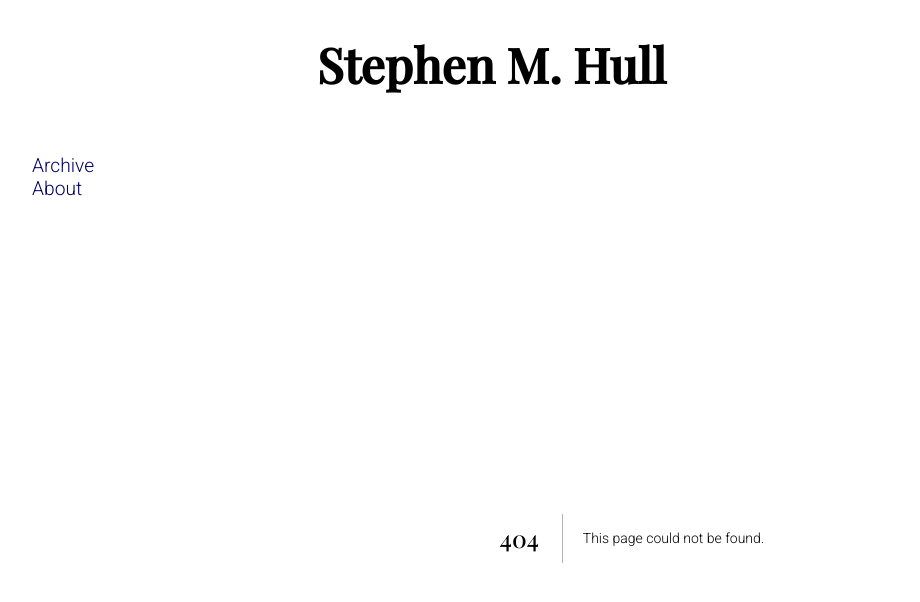
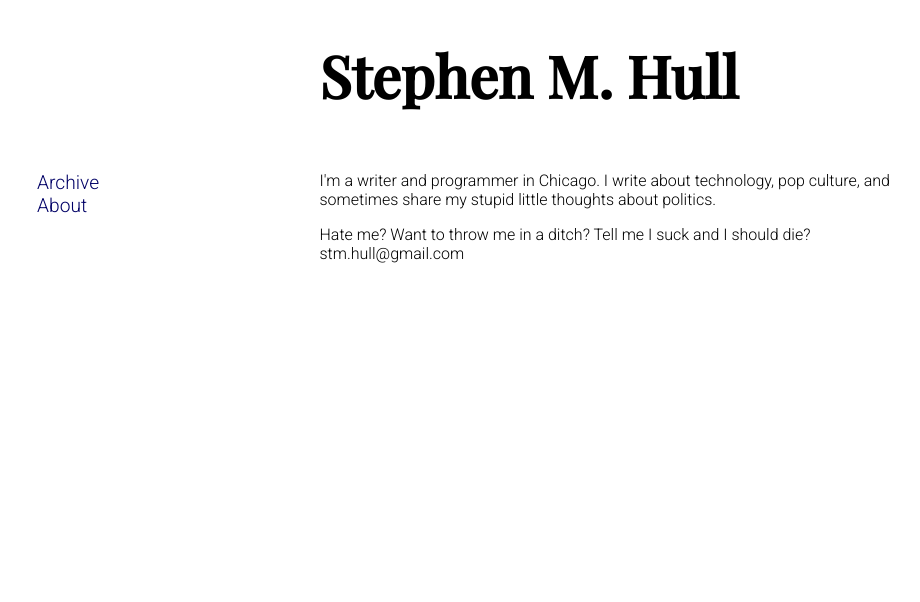
Before and after one commit to stmhull/blog, a Next.js app: page /about in a window 1280 px wide. Before the commit this address had no page. Shown: the top 602 px of the page, without its empty margins (8-928 px from the left). Built offline with nearby package versions, Linux system fonts and the light colour scheme.

Commit message:
it is fine

```diff
--- a/components/title.js
+++ b/components/title.js
@@ -1,5 +1,5 @@
 export default function Title() {
     return (
-        <h1 className="title">Stephen M. Hull</h1>
+        <h1 className="title"><a id="root-link" href="/">Stephen M. Hull</a></h1>
     )
 }
--- a/pages/_document.js
+++ b/pages/_document.js
@@ -16,8 +16,8 @@ class BlogDocument extends Document {
                     href="https://fonts.googleapis.com/css2?family=Playfair+Display:wght@500&display=swap"
                     rel="stylesheet"
                 />
-<link rel="preconnect" href="https://fonts.gstatic.com" />
-<link href="https://fonts.googleapis.com/css2?family=Roboto:wght@100;300&display=swap" rel="stylesheet" />
+                <link rel="preconnect" href="https://fonts.gstatic.com" />
+                <link href="https://fonts.googleapis.com/css2?family=Roboto:wght@100;300&display=swap" rel="stylesheet" />
                 </Head>
                 <body>
                     <Main />
--- /dev/null
+++ b/pages/about.js
@@ -0,0 +1,13 @@
+import React from 'react';
+
+export default function About () {
+    return (
+        <div>
+            <p>
+            I'm a writer and programmer in Chicago. I write about technology, pop culture, and sometimes share my stupid little thoughts about politics.
+            </p>
+            <p>Hate me? Want to throw me in a ditch? Tell me I suck and I should die? stm.hull@gmail.com</p>
+        </div>
+
+    )
+}
--- a/pages/archive.js
+++ b/pages/archive.js
@@ -15,7 +15,6 @@ function Archive({ allPostsData }) {
     return (
         <div>
             <ul>
-                {console.log(allPostsData)}
                 {allPostsData.map(({title, date, id}) =>
                         <li key={id}>
                             <Link href={`/posts/${id}`}>{date + " " + title}</Link>
--- a/styles/global.css
+++ b/styles/global.css
@@ -6,6 +6,12 @@
 body {
     margin: 5px;
     padding: 0
+}
+
+#root-link {
+    font-family: 'Playfair Display', serif;
+    text-decoration: none;
+    color: black;
 }
 
 @media (min-width: 1000px) {
```
Also changed, not shown: pages/posts/[id].js (+5 -4 lines).
